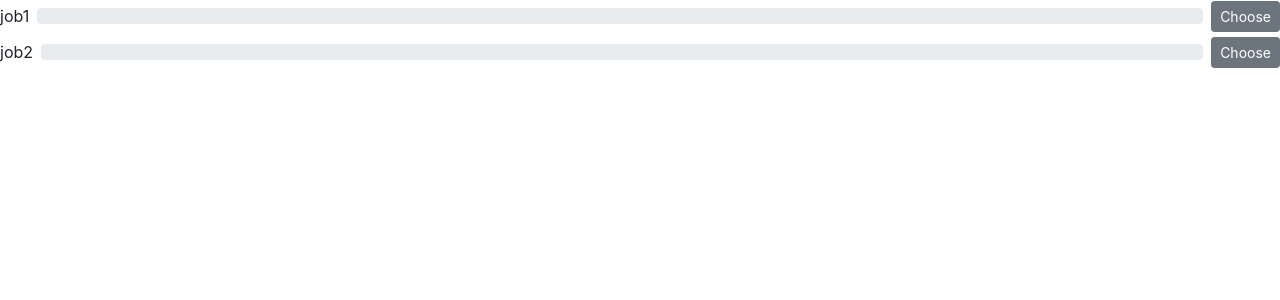
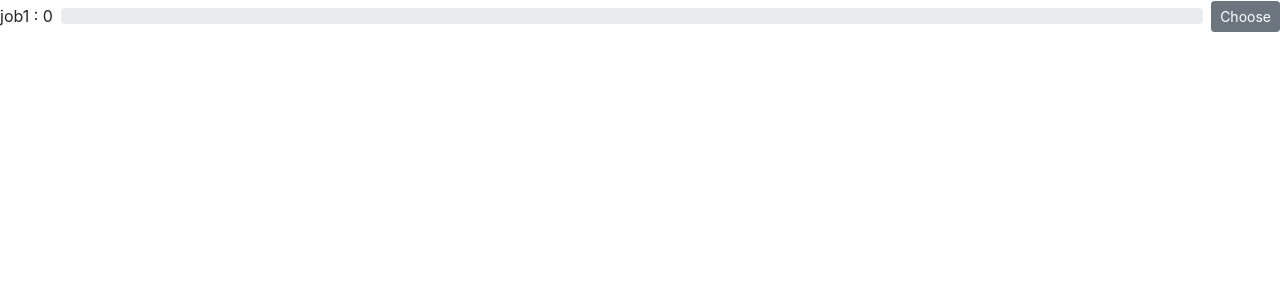
Before and after one commit to bibamus/boring-life, a Vue app: page / in a window 1280 px wide. Shown: the top 300 px of the page. Built offline with nearby package versions, Linux system fonts and the light colour scheme.

Commit message:
skill unlocks

```diff
--- a/src/components/SkillGroup.vue
+++ b/src/components/SkillGroup.vue
@@ -4,7 +4,7 @@
 				:isActive="skill.name === (activeSkill ? activeSkill.name : '')" :key="skill.name"
 				:skill="skill"
 				class="mb-1"
-				v-for="skill in skills"
+				v-for="skill in unlockedSkills"
 				v-on:choose="$emit('choose',skill)"/>
 	</div>
 </template>
@@ -20,6 +20,10 @@ import SkillGroupItem from '@/components/SkillGroupItem.vue';
 export default class SkillGroup extends Vue {
 	@Prop() skills!: Skill[];
 	@Prop() activeSkill!: Skill;
+
+	get unlockedSkills(): Skill[] {
+		return this.skills.filter(skill => skill.unlocked);
+	}
 }
 </script>
 
--- a/src/components/SkillGroupItem.vue
+++ b/src/components/SkillGroupItem.vue
@@ -1,6 +1,6 @@
 <template>
-	<div class="d-flex align-items-center">
-		<div>{{skill.name}}</div>
+	<div class="d-flex justify-content-between align-items-center">
+		<span class="text-nowrap">{{skill.name}} : {{skill.level}}</span>
 		<b-progress :max="skill.expNeeded" class="w-100 m-2">
 			<b-progress-bar :value="skill.exp" style="transition: none"/>
 		</b-progress>
--- a/src/game/Game.ts
+++ b/src/game/Game.ts
@@ -5,14 +5,18 @@ export default class Game {
 	state: State;
 
 	last: number = 0;
+
+	job1 = new Job('job1', [], 'e1', 0);
+	job2 = new Job('job2', [{ skill: this.job1, level: 5 }], 'e1', 0);
+
 	private tickLength = 100;
 
 	constructor() {
 		this.state = {
 			jobs: {
 				group1: [
-					new Job('job1', 'e1', 0),
-					new Job('job2', 'e1', 0)
+					this.job1,
+					this.job2
 				]
 			},
 			activeJob: null
--- a/src/game/Job.ts
+++ b/src/game/Job.ts
@@ -1,11 +1,11 @@
-import Skill from '@/game/Skill';
+import Skill, { Unlock } from '@/game/Skill';
 
 export default class Job extends Skill {
 	public employer: string;
 	public salary: number;
 
-	constructor(name: String, employer: string, salary: number) {
-		super(name);
+	constructor(name: string, unlocks: Unlock[], employer: string, salary: number) {
+		super(name, unlocks);
 		this.employer = employer;
 		this.salary = salary;
 	}
--- a/src/game/Skill.ts
+++ b/src/game/Skill.ts
@@ -1,10 +1,21 @@
+export interface Unlock {
+	skill: Skill;
+	level: number;
+}
+
 export default class Skill {
-	public name: String;
+	public name: string;
 	public level = 0;
 	public expNeeded = 10;
+	unlocks: Unlock[];
 
-	constructor(name: String) {
+	constructor(name: string, unlocks: Unlock[]) {
 		this.name = name;
+		this.unlocks = unlocks;
+	}
+
+	get unlocked(): boolean {
+		return this.unlocks.every(unlock => unlock.skill.level >= unlock.level);
 	}
 
 	private _exp = 0;
```
